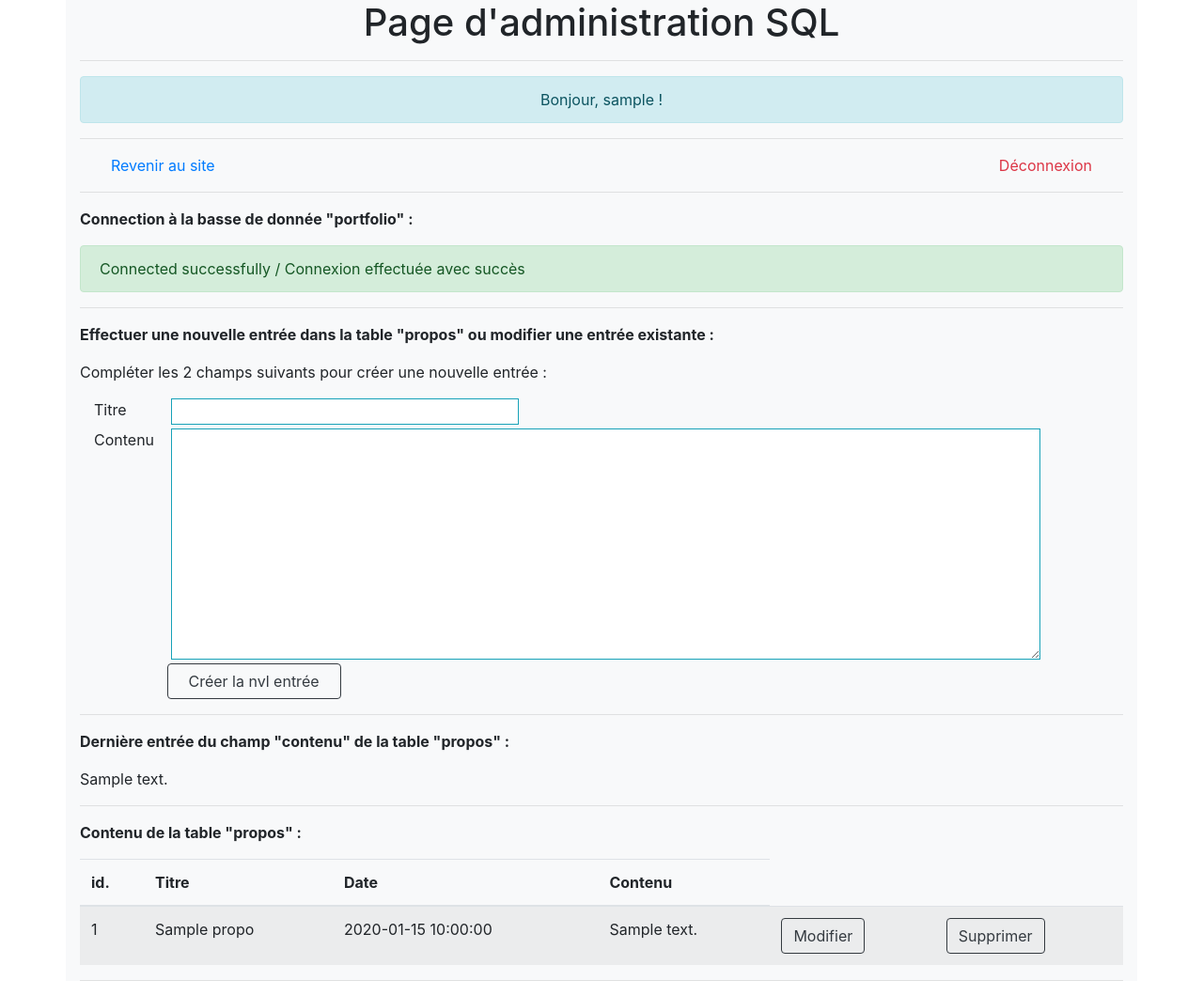
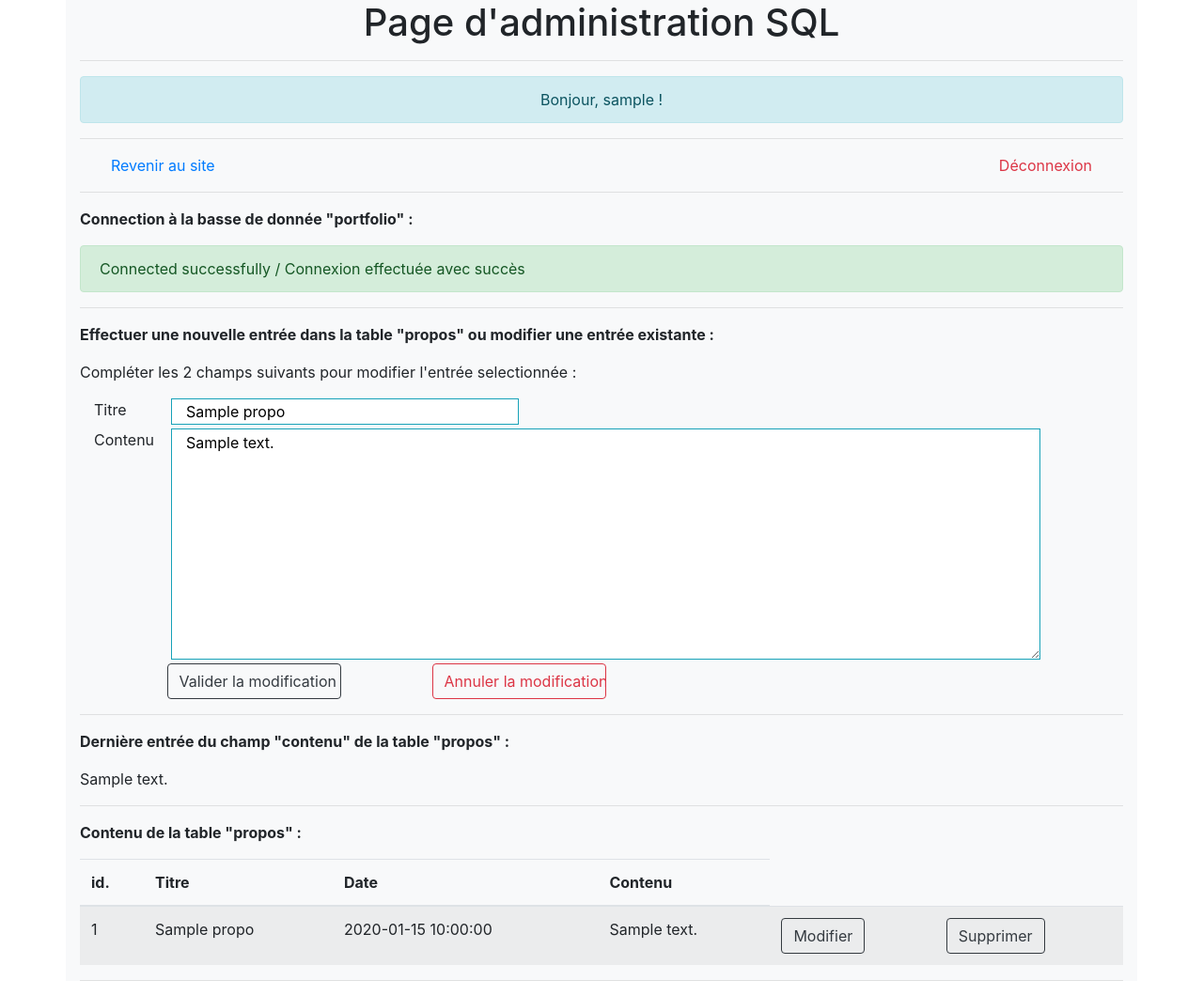
Before and after one commit to Philpof/Portfolio, a PHP site: page /adminSQL.php?idSelect=1 in a window 1280 px wide. Shown: the whole page at 94% size. Run offline with PHP 8.4, Linux system fonts and the light colour scheme; the visitor is signed in with stand-in values (Sample User, id 1); tables that the repository leaves empty or names only in its code hold one stand-in row (values such as "Sample post").

Commit message:
Modification entrée "Propos" OK

```diff
--- a/adminSQL.php
+++ b/adminSQL.php
@@ -10,6 +10,7 @@
   }
   else {
   include "connexion.php";
+  include "select.php";
 ?>
 
 <!DOCTYPE html>
@@ -35,6 +36,7 @@
     echo "<div class='alert alert-info text-center' role='alert'>Bonjour, " . $_SESSION['login'] ." !</div>";
   ?>
 
+<!-- Liens pour retourner au site et pour se déconnecter de la session -->
   <hr>
   <div class="px-5 row justify-content-between">
     <a href="index.php">Revenir au site</a>
@@ -55,11 +57,12 @@
   ?>
 
 
-  <!-- Pour faire une entrée dans la base donnée -->
+  <!-- Pour faire une entrée dans la base donnée ou en modifier déjà une -->
   <p class="font-weight-bold">Effectuer une nouvelle entrée dans la table "propos" ou modifier une entrée existante :</p>
 
   <?php
-    if (!empty($_POST['titre']) && !empty($_POST['contenu']) && !isset($_POST['Annuler'])) {
+    // Pour faire une entrée dans la base donnée
+    if (!isset($_GET['idSelect']) && !isset($row_idSelect) && !empty($_POST['titre']) && !empty($_POST['contenu']) && !isset($_POST['Annuler'])) {
       try {
         $nvl_Ent_Prop = $bdd->prepare('INSERT INTO propos (titre, contenu) VALUES (:titre, :contenu)');
         $nvl_Ent_Prop->execute(array(
@@ -72,20 +75,29 @@
         echo $e->getMessage();
       }
     }
+    // Pour valider la modification dans la base de donnée de l'entrée sélectionnée
+    elseif (isset($_GET['idSelect']) && isset($row_idSelect) && !empty($_POST['titre']) && !empty($_POST['contenu']) && !isset($_POST['Annuler'])) {
+      try {
+        $modif_Ent_Prop = $bdd->prepare('UPDATE propos SET titre = :titre, contenu = :contenu WHERE id = :idSelect');
+        $modif_Ent_Prop->execute(array(
+          ':titre' => $_POST['titre'],
+          ':contenu' => $_POST['contenu'],
+          ':idSelect'=>$_GET['idSelect']
+        ));
+        header('Location: adminSQL.php');
+        exit();
+      } catch (\Exception $e) {
+        echo $e->getMessage();
+      }
+    }
     else {
       $echo_nvl_Ent_Prop = "<p>Compléter les 2 champs suivants pour créer une nouvelle entrée :</p>";
     }
   ?>
-  <!-- <p>Pour modifier une entrée existante, selectionner l'id de l'entrée à modifier :</p>
+
   <form action="" method="post">
-    <label for="idSelect" class="col-sm-2 col-lg-1 align-top">Id N°</label>
-    <input type="text" name="idSelect" placeholder="Laisser vide pour créer une nouvelle entrée" class="col-sm-4 align-top border border-info">
-    <input type="submit" name="submit" value="Rechercher l'id à modifier" class="col-sm-2 btn btn-outline-dark btn-sm mt-n1">
-  </form> -->
-  <form action="" method="post">
-
     <?php
-      if (empty($_POST['idModif']) || isset($_POST['Annuler'])) {
+      if (!isset($row_idSelect) || isset($_POST['Annuler'])) {
         echo $echo_nvl_Ent_Prop;
         echo '<label for="titre" class="col-sm-2 col-lg-1 align-top">Titre</label>
             <input type="text" name="titre" value="" class="col-sm-4 align-top border border-info" required>
@@ -95,16 +107,13 @@
             <input type="submit" name="Creer" value="Créer la nvl entrée" class="offset-lg-1 col-sm-2 btn btn-outline-dark mt-1">';
       }
       else {
-        if (isset($_POST['idModif'])) {
-        $modif_Ent_Prop = $bdd->prepare('SELECT titre, contenu FROM propos WHERE id= :idSelect');
-        $modif_Ent_Prop->execute(array(':idSelect'=>$_POST['idModif']));
-        $row = $modif_Ent_Prop->fetch();
+        if (isset($row_idSelect)) {
         echo "<p>Compléter les 2 champs suivants pour modifier l'entrée selectionnée :</p>";
         echo '<label for="titre" class="col-sm-2 col-lg-1 align-top">Titre</label>
-            <input type="text" name="titre" value="'.$row["titre"].'" class="col-sm-4 align-top border border-info" required>
+            <input type="text" name="titre" value="' . $row_idSelect["titre"] . '" class="col-sm-4 align-top border border-info" required>
             <br>
             <label for="contenu" class="col-sm-2 col-lg-1 align-top">Contenu</label>
-            <textarea name="contenu" rows="10" class="col-sm-10 align-top border border-info">'.$row["contenu"].'</textarea>
+            <textarea name="contenu" rows="10" class="col-sm-10 align-top border border-info">' . $row_idSelect["contenu"] . '</textarea>
             <input type="submit" name="Modifier" value="Valider la modification" class="offset-lg-1 col-sm-2 btn btn-outline-dark mt-1">
             <input type="submit" name="Annuler" value="Annuler la modification" class="offset-lg-1 col-sm-2 btn btn-outline-danger mt-1" >';
         } else {
@@ -144,7 +153,7 @@
       echo "<td>" . $row['titre'] . "</td>";
       echo "<td>" . $row['date'] . "</td>";
       echo "<td>" . $row['contenu'] . "</td>";
-      echo "<td><form action='' method='post'><input type='submit' name='". $_POST['idModif'] = $row['id'] . "' value='Modifier' class='btn btn-outline-dark'></form></td>";
+      echo "<td><a href='adminSQL.php?idSelect=" . $row['id'] . "' class='btn btn-outline-dark'>Modifier</a></td>"; // Bouton "Modifier", voir la page "select.php"
       echo "<td><a href='suppr.php?idSuppr=" . $row['id'] . "' class='btn btn-outline-dark'>Supprimer</a></td></tr>"; // Bouton "Supprimer", voir la page "suppr.php"
     }
     echo "</tbody></table><hr>";
--- a/connexion.php
+++ b/connexion.php
@@ -19,6 +19,5 @@
   // Pour afficher la dernière entrée du champ "contenu" de la base de données
     $sql = "SELECT id, contenu FROM propos ORDER BY id DESC LIMIT 1";
     foreach ($bdd -> query($sql) as $lastPropos) {
-      $test = $lastPropos['contenu'];
     }
 ?>
--- /dev/null
+++ b/select.php
@@ -0,0 +1,10 @@
+<?php
+  include "connexion.php";
+
+  // Pour afficher les informations de l'entrée séléctionnée par le bouton"Modifier" de la page "adminSQL.php"
+  if (isset($_GET['idSelect'])) {
+    $select_Ent_Prop = $bdd->prepare('SELECT id, titre, contenu FROM propos WHERE id = :idSelect');
+    $select_Ent_Prop->execute(array(':idSelect'=>$_GET['idSelect']));
+    $row_idSelect = $select_Ent_Prop->fetch();
+  }
+?>
--- a/suppr.php
+++ b/suppr.php
@@ -13,5 +13,4 @@
     header('Location: adminSQL.php');
     exit();
   }
-
 ?>
```
Lines whose indentation alone changed are shown as unchanged.
